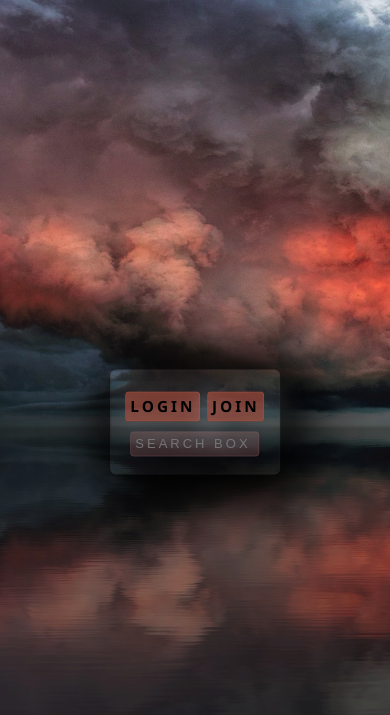
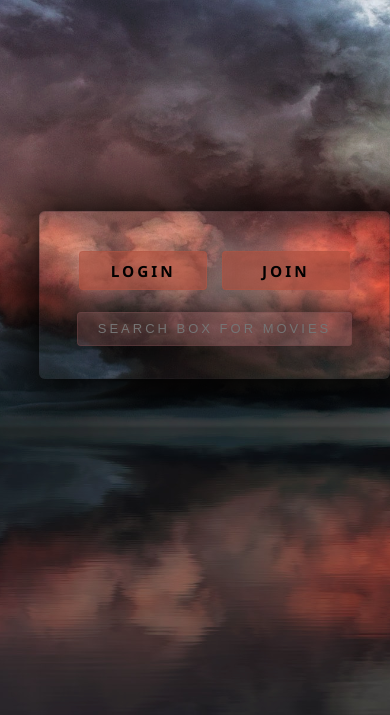
Before and after one commit to M-Stephen-web/Web-2-Assignment-2, a PHP site: page / in a window 390 px wide. Shown: the top 715 px of the page. Run offline with PHP 8.4, Linux system fonts and the light colour scheme.

Commit message:
index.php is responsive now

```diff
--- a/css/index.css
+++ b/css/index.css
@@ -27,12 +27,11 @@ body {
   border: 1px solid rgba(44, 41, 49, 0.25);
   box-shadow: 5px 5px 50px 20px rgba(0, 0, 0, 0.95);
   border-radius: 6px;
-  position: absolute;
-  top: 50%;
-  left: 50%;
-  transform: translateX(-50%) translateY(-50%);
-  padding: 4.5%;
-  width: 34%;
+  padding: 2rem;
+  margin-top: 25vh;
+  margin-left: 10vw;
+  max-width: 75vw;
+  align-self: center;
 }
 
 .row {
@@ -90,7 +89,7 @@ input {
 
 /* background image credit design */
 footer:after {
-  content: 'Photo by Johannes Plenio on Unsplash';
+  content: "Photo by Johannes Plenio on Unsplash";
   position: fixed;
   bottom: 0;
   padding-bottom: 20px;
--- a/index.php
+++ b/index.php
@@ -15,7 +15,8 @@ $userId = '';
 </head>
 
 <body>
-	<?php //printHeader(); ?>
+	<?php //printHeader();
+	?>
 	<section id='homeSection'>
 		<div id='movieBrowserBox'>
 			<div class='row'>
```
